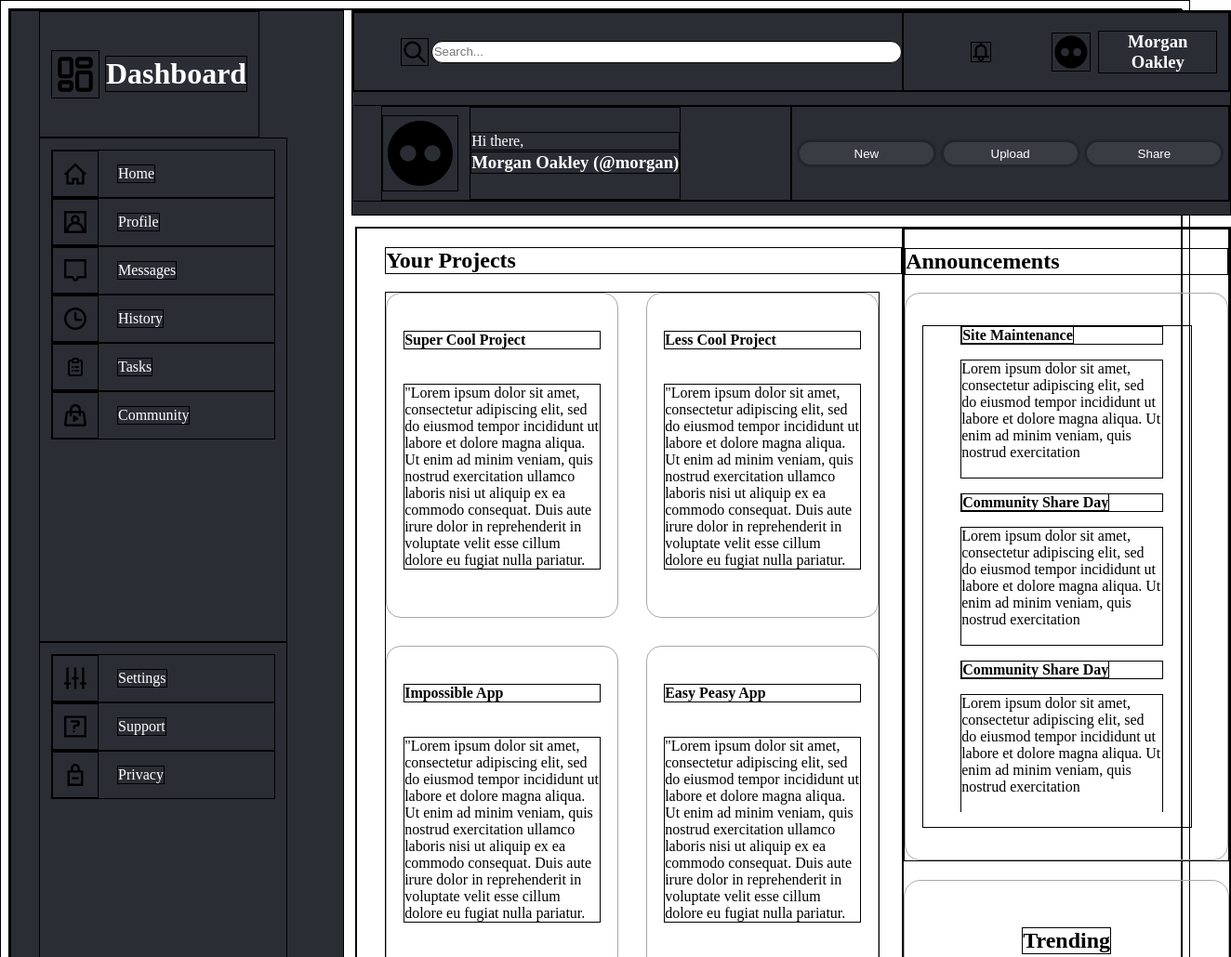
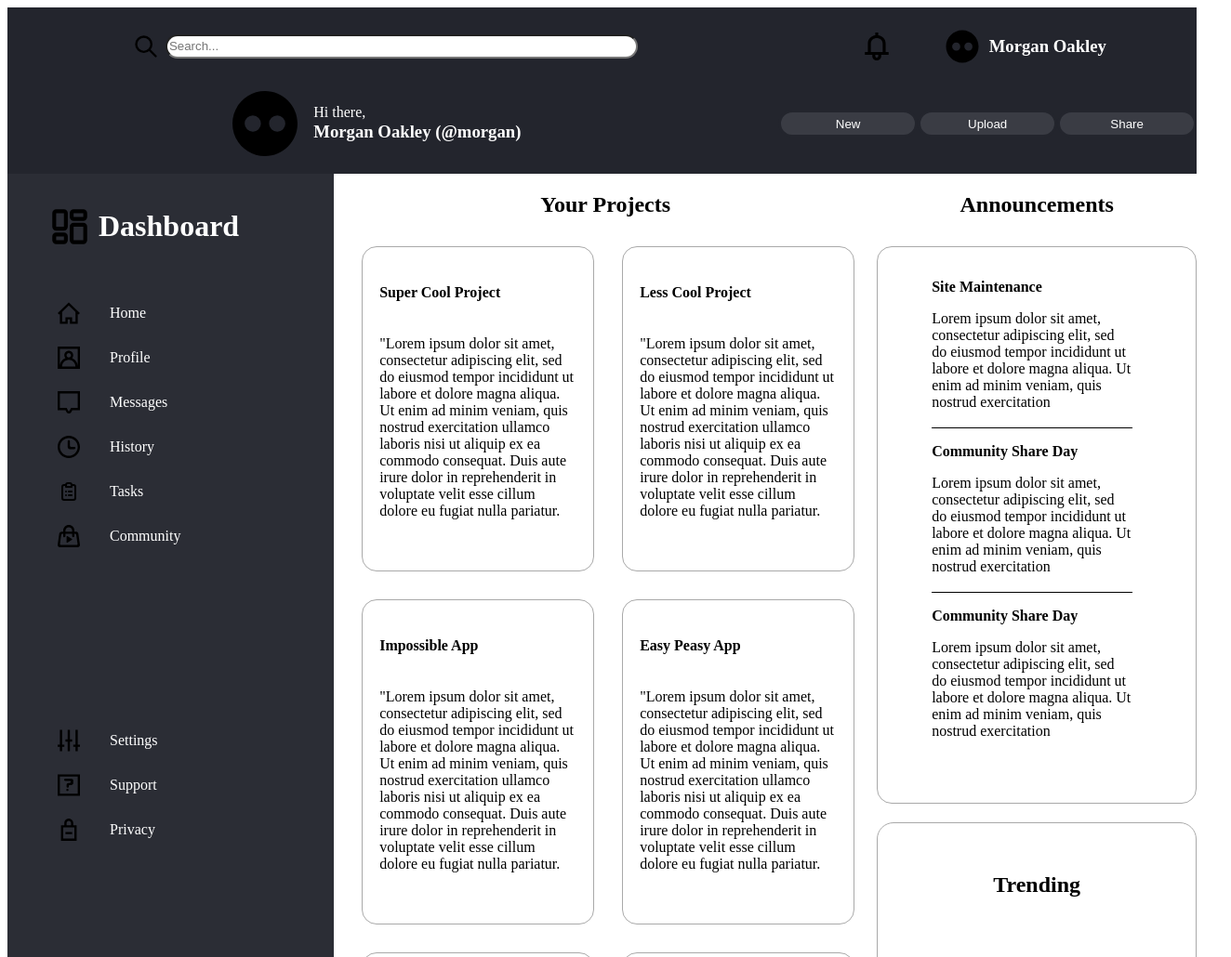
Before and after one commit to ZiMP45/odin-admin, a plain HTML site: page index.html in a window 1280 px wide. Shown: the top 1030 px of the page at 93% size, 1324 px wide, since content can reach past the window. Drawn offline with Linux system fonts and the light colour scheme.

Commit message:
change header and sidebar layout

```diff
--- a/index.html
+++ b/index.html
@@ -208,6 +208,7 @@
                 </div>
             </div>
             <div class="bottom">
+                <div class="open"></div>
                 <div class="title">
                     <img src="/images/logo.svg" alt="logo">
                     <div class="name">
--- a/style.css
+++ b/style.css
@@ -1,6 +1,6 @@
-* {
+/* * {
     border: 1px solid black;
-}
+} */
 
 :root {
     --darkest: #0F0E11;
@@ -14,7 +14,7 @@
 .container {
     display: grid;
     grid-template-areas:
-        "sidebar header header"
+        "header header header"
         "sidebar main-content main-content"
         "sidebar main-content main-content";
 
@@ -29,20 +29,20 @@
     display: grid;
     grid-template-rows: 2fr 3fr;
     align-items: center;
-    margin-left: 8px;
-    margin-right: 12px;
-    background-color: var(--dark);
+
+    background-color: var(--darker);
     color: white;
 }
 
 .top {
     display: flex;
     flex-direction: row;
-    justify-content: space-between;
+    justify-content: space-around;
+    padding-top: 12px;;
 }
 
 #notification {
-    height: 20px;
+    height: 30px;
     margin-left: 12px;
 }
 
@@ -73,6 +73,20 @@
     left: 60px;
 }
 
+.right-header #notification:hover {
+    -webkit-animation: shake .1s ease-in-out .1s infinite alternate;
+}
+
+@-webkit-keyframes shake {
+    from{
+        -webkit-transform: rotate(15deg);
+    }
+    to{
+        -webkit-transform: rotate(-15deg);
+        -webkit-transform-origin: center center;
+    }
+}
+
 .right-header #logo {
     position: relative;
     left: 20px;
@@ -92,7 +106,7 @@ input {
 
 .bottom {
     display: grid;
-    grid-template-columns: 1fr 1fr;
+    grid-template-columns: 1fr 3fr 2fr;
 }
 
 .title {
@@ -200,11 +214,13 @@ svg:hover #icons{
     display: grid;
     grid-area: main-content;
     grid-template-columns: 2fr 1fr;
-    margin: 12px;
 }
 
-.projects h2 {
-    margin-left: 30px;
+.projects h2,
+.announcement h2 {
+    display: flex;
+    justify-content: center;
+    padding-bottom: 12px;
 }
 
 .announcements {
@@ -222,6 +238,7 @@ svg:hover #icons{
     grid-template-rows: repeat(3, minmax(250px, 350px));
     gap: 30px;
     margin: 0px 24px 0px 30px;
+    justify-content: space-evenly;
 }
 
 .card {
```
